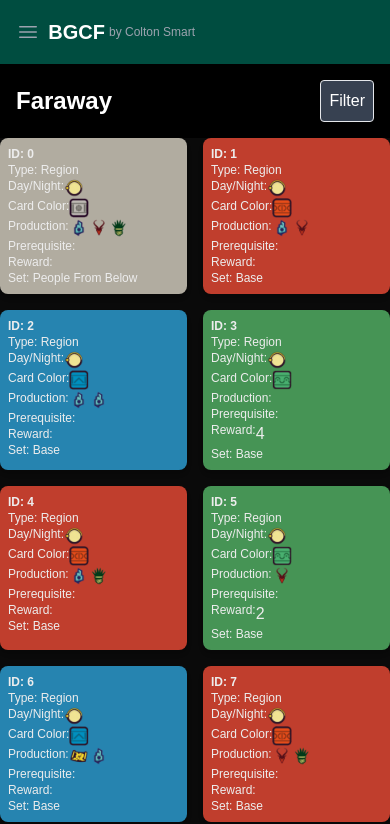
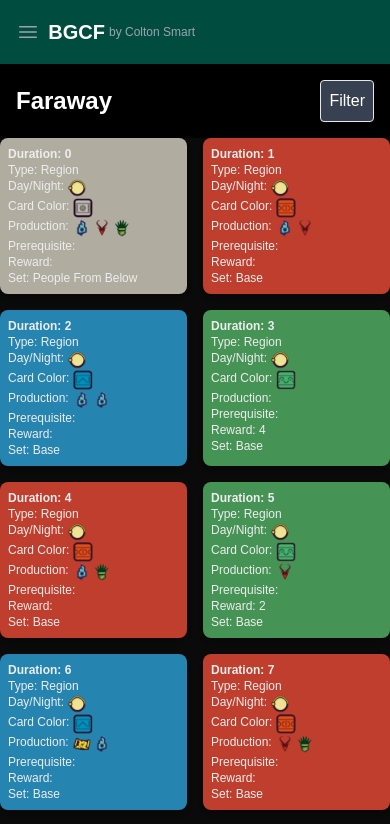
Before and after one commit to colton-smart/board-game-card-reference, a Next.js app: page /board-game-card-reference/games/faraway in a window 390 px wide. Shown: the top 824 px of the page. Built offline with nearby package versions, Linux system fonts and the light colour scheme.

Commit message:
made some changes to the title bar and filter bar, but mostly just styling.

```diff
--- a/src/app/games/faraway/page.tsx
+++ b/src/app/games/faraway/page.tsx
@@ -269,8 +269,23 @@ export default function FarawayPage() {
     };
 
     const renderReward = (reward: string | null) => {
-        if (!reward) return null;
-        return <span>{reward}</span>;
+        if (!reward || typeof reward !== 'string') return null;
+
+        if (!reward.includes('*')) {
+            return <span className="text-xs sm:text-sm">{reward}</span>;
+        }
+
+        const parts = reward.split('*');
+        const quantity = parts[0];
+        const type = parts[1];
+
+        const images = getImagesFromValues([type], 'small');
+
+        return (
+            <span className="flex items-center text-xs sm:text-sm">
+                {quantity}&nbsp;x&nbsp;{images}
+            </span>
+        );
     };
 
     // Filter cards based on selected colors, day/night, prerequisites, production, and ID range
@@ -300,7 +315,7 @@ export default function FarawayPage() {
     return (
         <GameLayout>
             <div className="bg-black text-white p-4 sticky top-0 z-10 flex justify-between items-center">
-                <h1 className="text-2xl font-bold">Faraway</h1>
+                <h1 className="text-2xl font-bold md:flex justify-center flex-grow text-left md:text-center">Faraway</h1>
                 <div className="flex items-center">
                     <button
                         onClick={() => setIsDrawerOpen(true)}
@@ -503,24 +518,24 @@ export default function FarawayPage() {
                             height: 'auto',
                         }}
                     >
-                        <h3 className="text-xs sm:text-sm font-semibold">ID: {card.id}</h3>
-                        <p className="text-xs sm:text-sm">Type: {card.type === 'region' ? 'Region' : 'Sanctuary'}</p>
+                        <h3 className="text-xs sm:text-sm font-semibold">Duration:&nbsp;{card.id}</h3>
+                        <p className="text-xs sm:text-sm">Type:&nbsp;{card.type === 'region' ? 'Region' : 'Sanctuary'}</p>
                         <div className="flex space-x-0">
-                            <p className="text-xs sm:text-sm">Day/Night: </p>{getImagesFromValues([card.daynight], 'small')}
+                            <p className="text-xs sm:text-sm">Day/Night:&nbsp;</p>{getImagesFromValues([card.daynight], 'small')}
                         </div>
                         <div className="flex space-x-0">
-                            <p className="text-xs sm:text-sm">Card Color: </p>{getImagesFromValues([card.color], 'small')}
+                            <p className="text-xs sm:text-sm">Card Color:&nbsp;</p>{getImagesFromValues([card.color], 'small')}
                         </div>
                         <div className="flex space-x-0">
-                            <p className="text-xs sm:text-sm">Production: </p>{getImagesFromValues([card.production], 'small')}
+                            <p className="text-xs sm:text-sm">Production:&nbsp;</p>{getImagesFromValues([card.production], 'small')}
                         </div>
                         <div className="flex space-x-0">
-                            <p className="text-xs sm:text-sm">Prerequisite: </p>{getImagesFromValues([card.prerequisite], 'small')}
+                            <p className="text-xs sm:text-sm">Prerequisite:&nbsp;</p>{getImagesFromValues([card.prerequisite], 'small')}
                         </div>
                         <div className="flex space-x-0">
-                            <p className="text-xs sm:text-sm">Reward: </p>{renderReward(card.reward)}
+                            <p className="text-xs sm:text-sm">Reward:&nbsp;</p>{renderReward(card.reward)}
                         </div>
-                        <p className="text-xs sm:text-sm">Set: {card.set === 'base' ? 'Base' : 'People From Below'}</p>
+                        <p className="text-xs sm:text-sm">Set:&nbsp;{card.set === 'base' ? 'Base' : 'People From Below'}</p>
                     </div>
                 ))}
             </div>
--- a/src/components/NavBar.tsx
+++ b/src/components/NavBar.tsx
@@ -24,7 +24,7 @@ export default function NavBar() {
 
   return (
     <Disclosure as="nav" className="navbar">
-      {({ open }) => (
+      {({ open, close }) => (
         <>
           <div className="mx-auto max-w-7xl px-2 sm:px-6 lg:px-8">
             <div className="relative flex h-16 items-center justify-between">
@@ -44,7 +44,9 @@ export default function NavBar() {
               <div className="flex-1 flex justify-end">
                 <Link href="/" className="text-white hover:text-gray-300 flex items-center">
                   <div className="text-xl font-bold truncate">
-                    BGCF
+                    {/* Conditional rendering for title based on screen size */}
+                    <span className="block sm:hidden">BGCF</span>
+                    <span className="hidden sm:block">Board Game Card Reference</span>
                   </div>
                   <div className="text-xs text-gray-400 ml-1">by Colton Smart</div>
                 </Link>
@@ -96,6 +98,10 @@ export default function NavBar() {
                   <Link
                     key={item.name}
                     href={item.href}
+                    onClick={() => {
+                      // Close the Disclosure when a link is clicked
+                      close()
+                    }}
                     className={classNames(
                       isActive
                         ? 'navbar a active'
```
